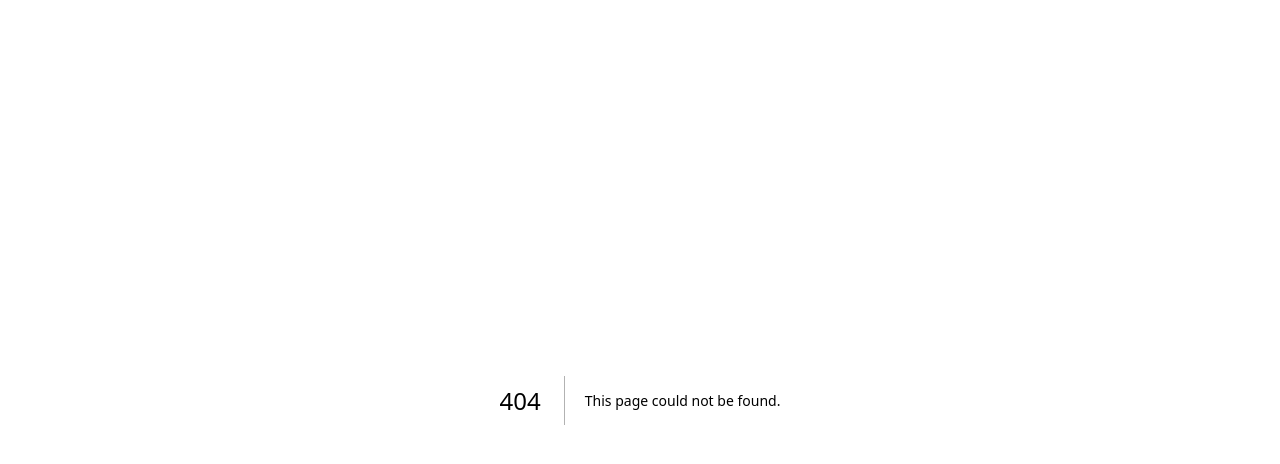
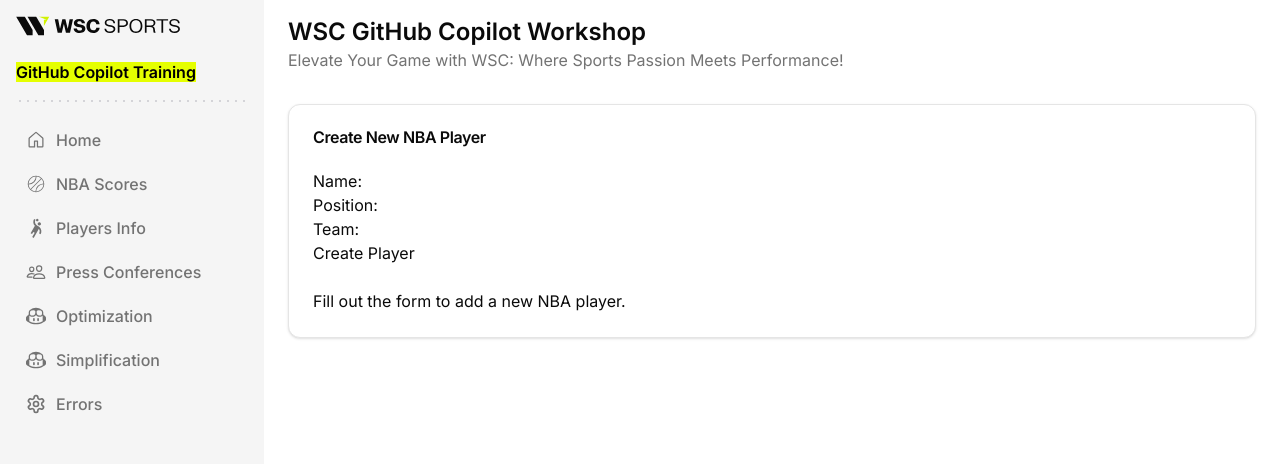
Before and after one commit to commit-ai/ghcp-sport-app-workshop, a Next.js app: page /errors in a window 1280 px wide. Before the commit this address had no page. Shown: the top 464 px of the page. Built offline with nearby package versions, Linux system fonts and the light colour scheme.

Commit message:
Adding docs

```diff
--- /dev/null
+++ b/src/app/(dashboard)/errors/page.tsx
@@ -0,0 +1,86 @@
+"use client";
+import {
+  Card,
+  CardDescription,
+  CardHeader,
+  CardTitle,
+  CardContent,
+  CardFooter,
+} from "@/components/ui/card";
+import { useState } from "react";
+CardDescription;
+
+const ErrorPageFixing = () => {
+  const [playerName, setPlayerName] = useState("");
+  const [playerPosition, setPlayerPosition] = useState("");
+  const [playerTeam, setPlayerTeam] = useState("");
+
+  const handleSubmit = async (event: React.FormEvent) => {
+    event.preventDefault();
+    const response = await fetch("/api/players", {
+      method: "POST",
+      headers: {
+        "Content-Type": "application/json",
+      },
+      body: JSON.stringify({
+        name: playerName,
+        position: playerPosition,
+        team: playerTeam,
+      }),
+    });
+
+    if (!response.ok) {
+      console.error("Failed to create player");
+    } else {
+      console.log("Player created successfully");
+    }
+  };
+
+  return (
+    <Card>
+      <CardHeader>
+        <CardTitle>Create New NBA Player</CardTitle>
+      </CardHeader>
+      <CardContent>
+        <form onSubmit={handleSubmit}>
+          <div>
+            <label htmlFor="name">Name:</label>
+            <input
+              type="text"
+              id="name"
+              value={playerName}
+              onChange={(e) => setPlayerName(e.target.value)}
+              required
+            />
+          </div>
+          <div>
+            <label htmlFor="position">Position:</label>
+            <input
+              type="text"
+              id="position"
+              value={playerPosition}
+              onChange={(e) => setPlayerPosition(e.target.value)}
+              required
+            />
+          </div>
+          <div>
+            <label htmlFor="team">Team:</label>
+            <input
+              type="text"
+              id="team"
+              value={playerTeam}
+              onChange={(e) => setPlayerTeam(e.target.value)}
+              required
+            />
+          </div>
+          <button type="submit">Create Player</button>
+        </form>
+      </CardContent>
+      <CardFooter>
+        <p>Fill out the form to add a new NBA player.</p>
+      </CardFooter>
+    </Card>
+  );
+};
+
+export default ErrorPageFixing;
--- a/src/components/navigation.tsx
+++ b/src/components/navigation.tsx
@@ -47,8 +47,8 @@
     activeIcon: SiGithubcopilot,
   },
   {
-    label: "Settings",
-    href: "/settings",
+    label: "Errors",
+    href: "/errors",
     icon: SettingsIcon,
     activeIcon: SettingsIcon,
   },
```
Also changed, not shown: 1 other file (tests, documents, lock files or other folders).
